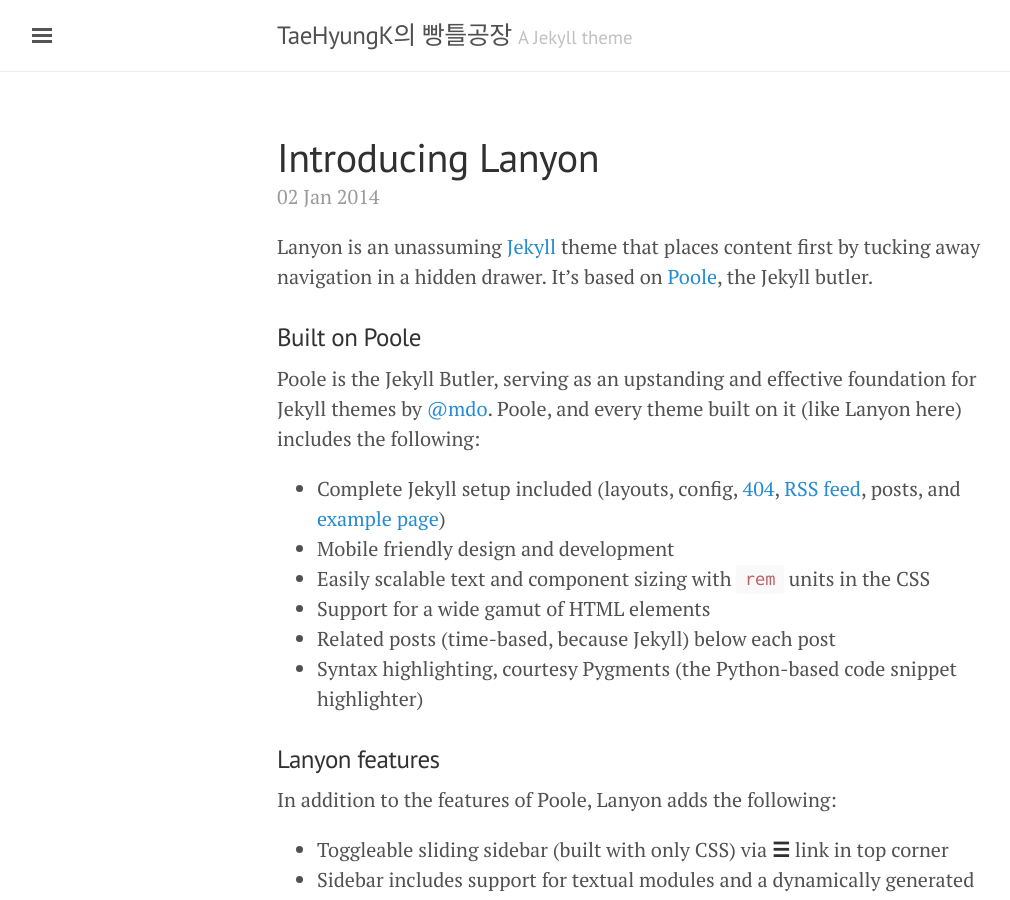
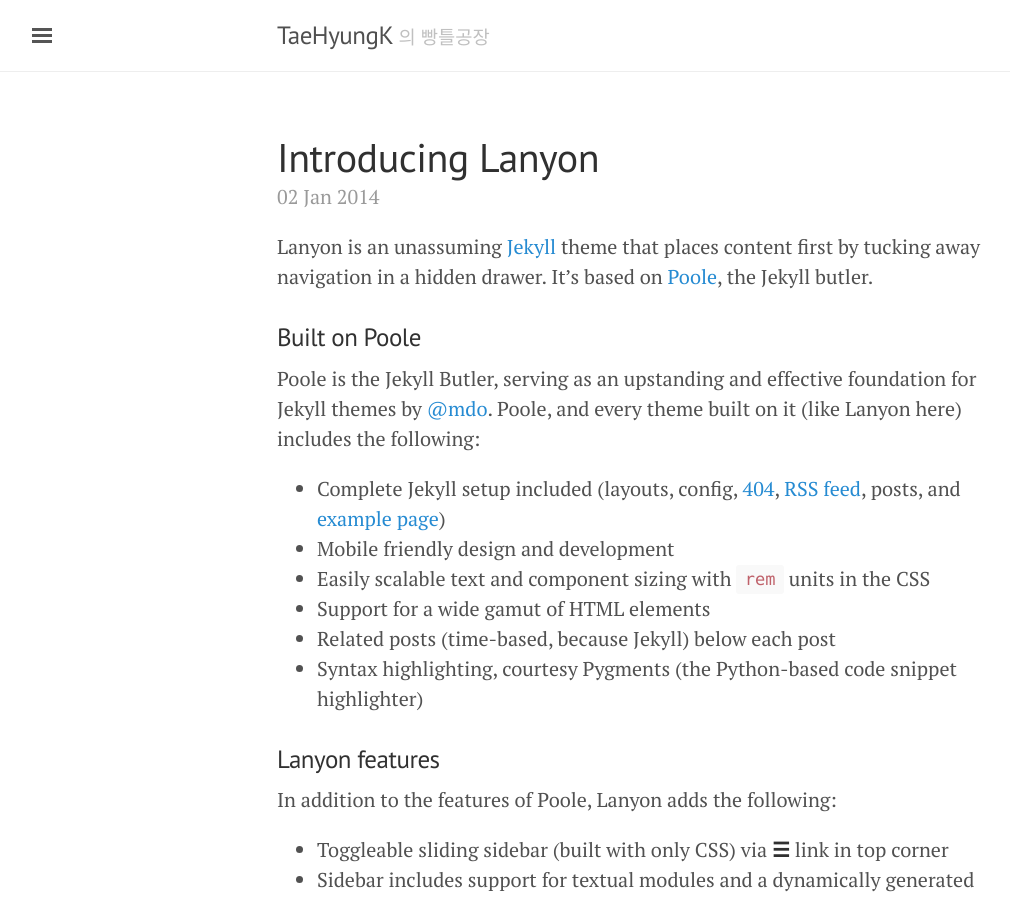
Before and after one commit to TaeHyungK/TaeHyungK.github.io, a Jekyll site: the page built from index.html, in a window 1280 px wide and 900 px high. Shown: the whole window, without its empty margins (3-1013 px from the left). Built offline with Jekyll 4.4.1, drawn with Linux system fonts in a browser that asks for light colours; the list of posts is cut into pages by our own code.

Commit message:
[Blog] config 수정
 - title, tagline, description 수정

```diff
--- a/_config.yml
+++ b/_config.yml
@@ -1,7 +1,7 @@
 # Setup
-title:               TaeHyungK의 빵틀공장
-tagline:             'A Jekyll theme'
-description:         Android Developer
+title:               TaeHyungK
+tagline:             의 빵틀공장
+description:         Programming
 url:                 http://taehyungk.github.io
 baseurl:             ''
 paginate:            5
@@ -11,6 +11,3 @@
   name:              Kim Tae Hyung
   url:               http://taehyungk.github.io
   email:             xogud3125@naver.com
-
-# Custom vars
-version:             1.0.0
```
